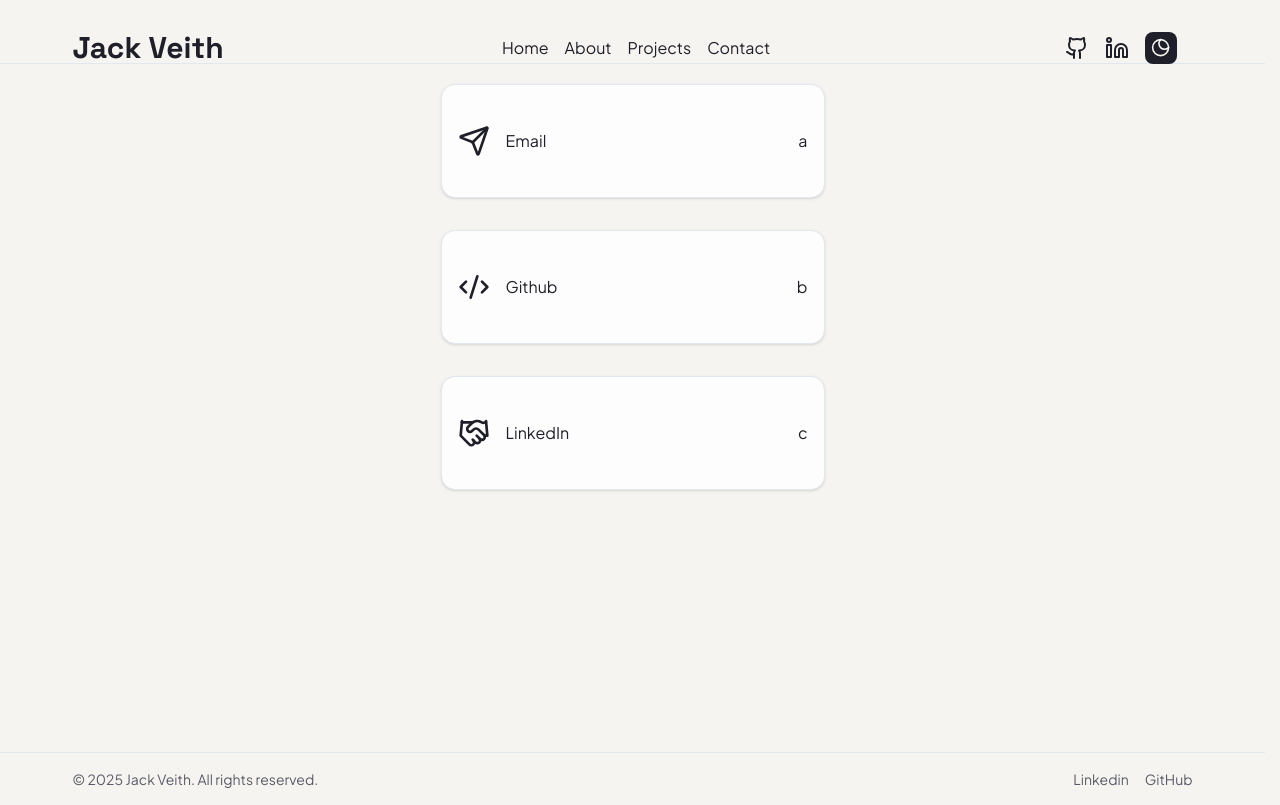
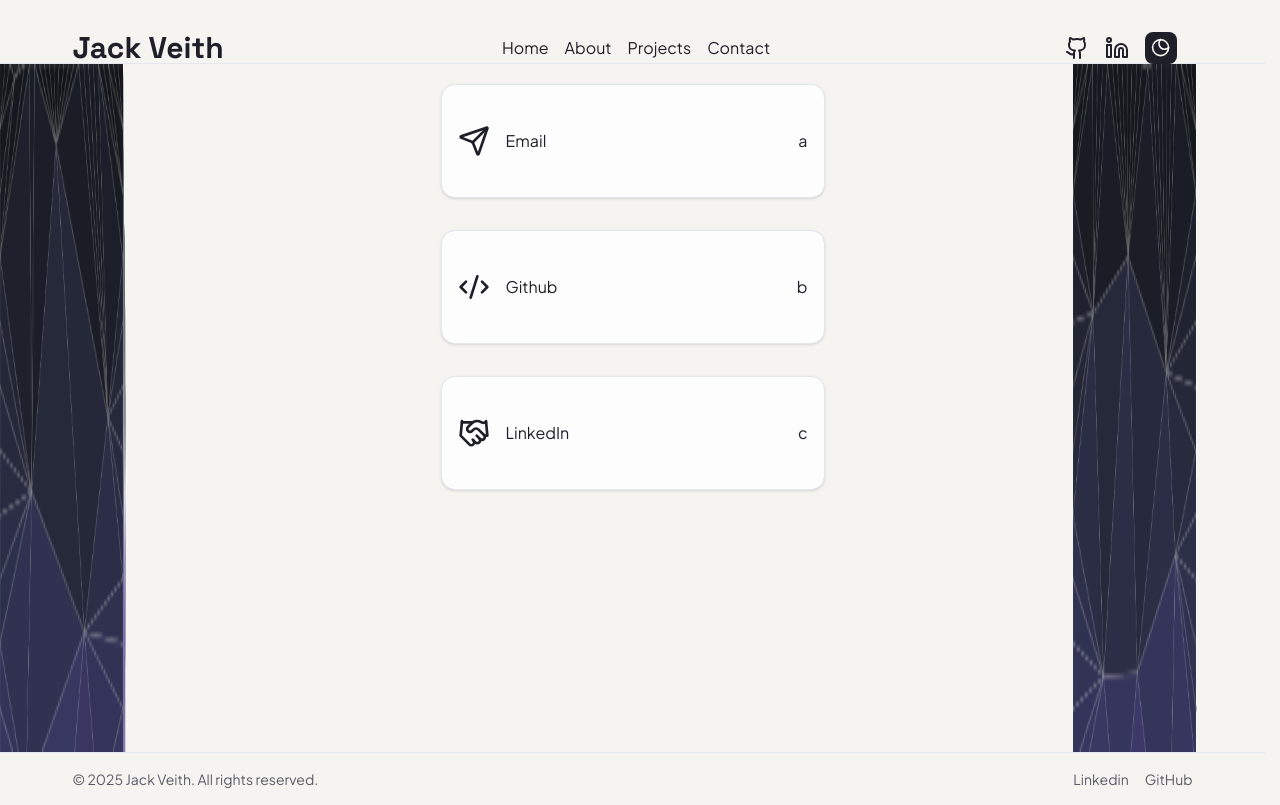
Before and after one commit to jackveith/vvv-site-fullstack, a Next.js app in the folder vvv-site-frontend/: page /contact in a window 1280 px wide. Built offline with nearby package versions, Linux system fonts and the light colour scheme.

Commit message:
Correct height of outer div in DisplayHeightLayout

```diff
--- a/vvv-site-frontend/app/contact/page.tsx
+++ b/vvv-site-frontend/app/contact/page.tsx
@@ -210,14 +210,23 @@ export default function Home() {
             //if w/h changed, resize and reinit points
             //TODO look into this logic and see if it might be causing the
             //perpetual canvas resizing issue
-            const displayWidth = canvas.clientWidth;
-            const displayHeight = canvas.clientHeight;
-            if (canvas.width !== displayWidth || canvas.height !== displayHeight) {
+
+
+
+            const canvasBoundingRect = canvas.getBoundingClientRect();
+            const displayWidth = canvasBoundingRect.width;
+            const displayHeight = Math.floor(canvasBoundingRect.height);
+
+            /*
+            if (Math.floor(canvas.height) != displayHeight) {
+                console.log(`h: ${canvas.height}, dh: ${displayHeight}`);
                 canvas.width = displayWidth;
                 canvas.height = displayHeight;
 
+
                 points = initPoints(displayWidth, displayHeight, points);
-            }
+            }*/
+
 
             ctx.clearRect(0, 0, displayWidth, displayHeight);
 
@@ -267,7 +276,7 @@ export default function Home() {
             frameId = requestAnimationFrame(loop);
         };
 
-        //frameId = requestAnimationFrame(loop);
+        frameId = requestAnimationFrame(loop);
 
         return () => cancelAnimationFrame(frameId);
 
@@ -276,13 +285,13 @@ export default function Home() {
     return (
 
         <div className="font-sans grid grid-rows-[20px_1fr_20px] grid-cols-[auto_1fr_auto] h-full">
-            <canvas ref={leftCanvasRef} className="row-span-3 col-start-1 w-[15vw] h-full" />
-            <canvas ref={rightCanvasRef} className="row-span-3 col-start-3 w-[15vw] h-full" />
-            <main className="flex flex-col gap-[32px] col-start-2 h-full items-center justify-items-center">
+            <canvas ref={leftCanvasRef} className="row-span-3 col-start-1 w-[15vw] h-full flex-1" />
+            <canvas ref={rightCanvasRef} className="row-span-3 col-start-3 w-[15vw] h-full flex-1" />
+            <div className="flex flex-col gap-[32px] col-start-2 h-full items-center justify-items-center">
                 <ContactCard icon={Send} label='Email' href='mailto:jackveith28@gmail.com' linktext='a' />
                 <ContactCard icon={CodeXml} label='Github' href='https://github.com/jackveith' linktext='b' />
                 <ContactCard icon={Handshake} label='LinkedIn' href='https://www.linkedin.com/in/jveith/' linktext='c' />
-            </main>
+            </div>
         </div>
     )
 };
--- a/vvv-site-frontend/app/layouts/DisplayHeightLayout.tsx
+++ b/vvv-site-frontend/app/layouts/DisplayHeightLayout.tsx
@@ -5,7 +5,8 @@ export default function DisplayHeightLayout({
     children: React.ReactNode;
 }) {
     return (
-        <div className="antialiased max-h-[calc(100vh - var(--header-height) - var(--footer-height)] overflow-hidden flex flex-col">
+        <div className="antialiased flex-1 h-[calc(100vh-var(--header-height)-var(--footer-height))]
+            max-h-[calc(100vh-var(--header-height)-var(--footer-height))] overflow-hidden flex flex-col">
             {children}
         </div>
     );
```
